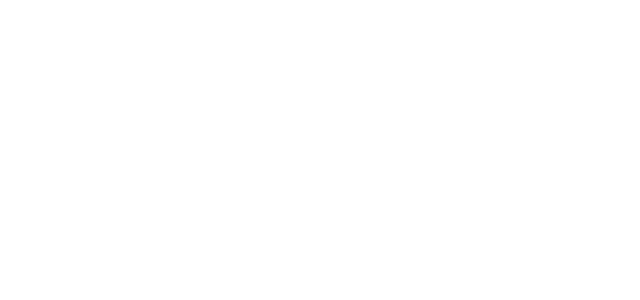
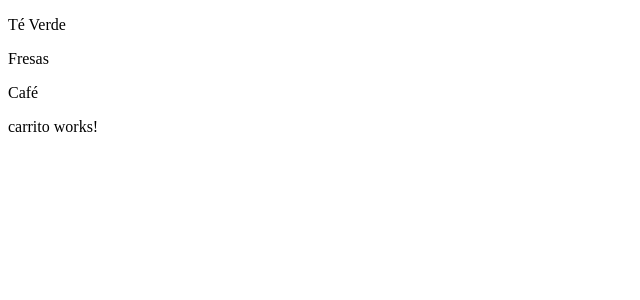
Before and after one commit to MorenoLucas/pruebaTecnica1, an Angular app: page / in a window 1280 px wide. Shown: the top 300 px of the page, without its empty margins (0-640 px from the left). Built offline with nearby package versions, Linux system fonts and the light colour scheme.

Commit message:
agregamos json y mostramos productos

```diff
--- a/src/app/app-routing.module.ts
+++ b/src/app/app-routing.module.ts
@@ -1,10 +1,16 @@
 import { NgModule } from '@angular/core';
 import { RouterModule, Routes } from '@angular/router';
+import { HomeComponent } from './pages/home/home.component';
 
-const routes: Routes = [];
+const routes: Routes = [
+  {
+    path: '',
+    component: HomeComponent,
+  },
+];
 
 @NgModule({
   imports: [RouterModule.forRoot(routes)],
-  exports: [RouterModule]
+  exports: [RouterModule],
 })
-export class AppRoutingModule { }
+export class AppRoutingModule {}
--- a/src/app/components/productos/productos.component.html
+++ b/src/app/components/productos/productos.component.html
@@ -1 +1,4 @@
-<p>productos works!</p>
+<p *ngFor="let item of productos">
+  {{ item.nombre }}
+</p>
+<p></p>
--- a/src/app/components/productos/productos.component.ts
+++ b/src/app/components/productos/productos.component.ts
@@ -1,15 +1,15 @@
 import { Component, OnInit } from '@angular/core';
-
+import { products } from '../../../assets/productos.json';
 @Component({
   selector: 'app-productos',
   templateUrl: './productos.component.html',
-  styleUrls: ['./productos.component.css']
+  styleUrls: ['./productos.component.css'],
 })
 export class ProductosComponent implements OnInit {
-
-  constructor() { }
-
-  ngOnInit(): void {
+  productos;
+  constructor() {
+    this.productos = products;
   }
 
+  ngOnInit(): void {}
 }
--- a/src/app/pages/home/home.component.html
+++ b/src/app/pages/home/home.component.html
@@ -1 +1 @@
-<p>home works!</p>
+<app-productos></app-productos> <app-carrito></app-carrito>
--- /dev/null
+++ b/src/assets/productos.json
@@ -0,0 +1,22 @@
+{
+    "products": [
+      {
+          "nombre":"Té Verde",
+          "descripcion": "Lorem ipsum dolor sit amet, consectetur adipisicing elit, sed do eiusmod tempor incididunt ut labore et dolore magna aliqua. Ut enim ad minim veniam, quis nostrud exercitation ullamco laboris nisi ut aliquip ex ea commodo consequat. Duis aute irure dolor in reprehenderit in voluptate velit esse cillum dolore eu fugiat nulla pariatur. Excepteur sint occaecat cupidatat non proident, sunt in culpa qui officia deserunt mollit anim id est laborum.",
+          "Id": "GR1" ,
+          "Precio": 3.11
+      },
+      {
+          "nombre":"Fresas",
+          "descripcion": "Lorem ipsum dolor sit amet, consectetur adipisicing elit, sed do eiusmod tempor incididunt ut labore et dolore magna aliqua. Ut enim ad minim veniam, quis nostrud exercitation ullamco laboris nisi ut aliquip ex ea commodo consequat. Duis aute irure dolor in reprehenderit in voluptate velit esse cillum dolore eu fugiat nulla pariatur. Excepteur sint occaecat cupidatat non proident, sunt in culpa qui officia deserunt mollit anim id est laborum.",
+          "Id": "SR1" ,
+          "Precio": 5
+      },
+      {
+          "nombre":"Café",
+          "descripcion": "Lorem ipsum dolor sit amet, consectetur adipisicing elit, sed do eiusmod tempor incididunt ut labore et dolore magna aliqua. Ut enim ad minim veniam, quis nostrud exercitation ullamco laboris nisi ut aliquip ex ea commodo consequat. Duis aute irure dolor in reprehenderit in voluptate velit esse cillum dolore eu fugiat nulla pariatur. Excepteur sint occaecat cupidatat non proident, sunt in culpa qui officia deserunt mollit anim id est laborum.",
+          "Id": "CF1" ,
+          "Precio": 11.23
+      }
+    ]
+  }
--- a/tsconfig.json
+++ b/tsconfig.json
@@ -10,6 +10,7 @@
     "experimentalDecorators": true,
     "moduleResolution": "node",
     "importHelpers": true,
+    "resolveJsonModule": true,
     "target": "es2015",
     "module": "es2020",
     "lib": [
```
